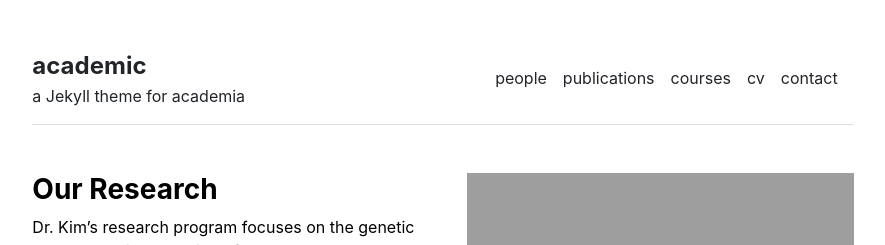
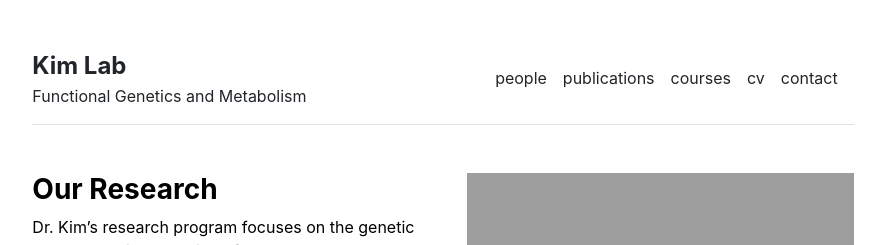
Before and after one commit to hankimlab/hankimlab.github.io, a Jekyll site: the page built from index.md, in a window 1280 px wide. Shown: the top 245 px of the page, without its empty margins (197-1082 px from the left). Built offline with Jekyll 4.4.1, drawn with Linux system fonts in a browser that asks for light colours.

Commit message:
Update _config.yml

```diff
--- a/_config.yml
+++ b/_config.yml
@@ -1,5 +1,5 @@
 url: "" # the base hostname & protocol for your site, e.g. http://example.com
 baseurl: "" # the subpath of your site, e.g. /blog
-title: "academic" # the name of your site, e.g. ACME Corp.
-description: "a Jekyll theme for academia"
+title: "Kim Lab" # the name of your site, e.g. ACME Corp.
+description: "Functional Genetics and Metabolism"
 remote-theme: academic
```
